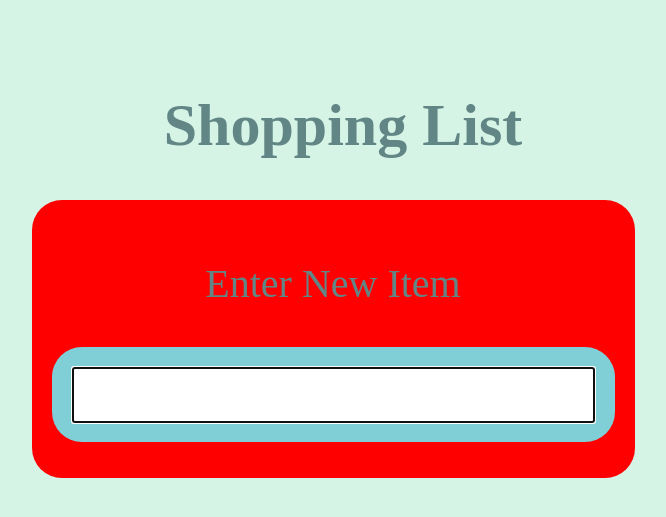
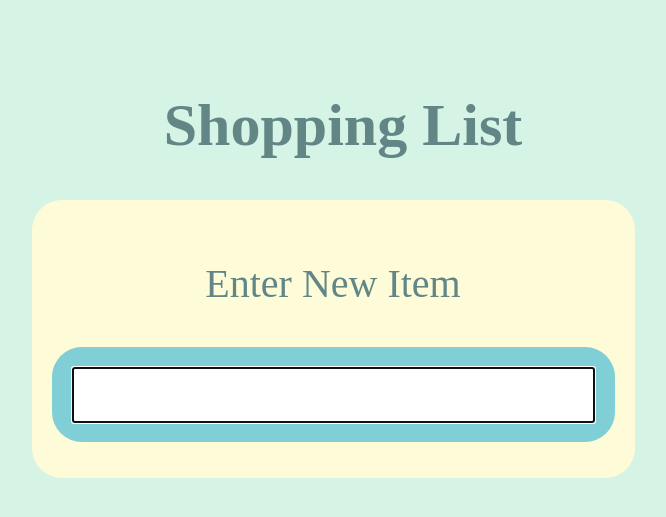
Before and after one commit to ravenstudios/flask_shopping_list, a Flask app: page / in a window 1280 px wide. Shown: the part 136-653 px from the top of the page, without its empty margins (307-973 px from the left). Run offline with Flask 3, Linux system fonts and the light colour scheme.

Commit message:
Fixed docker-compose.yml

```diff
--- a/static/style.css
+++ b/static/style.css
@@ -16,8 +16,7 @@ h1 {
 #content{
   border-radius: 30px;
   color: #618685;
-  /* background-color:  #fefbd8; */
-  background-color:  red;
+  background-color:  #fefbd8;
   padding: 20px;
 }
 
```
